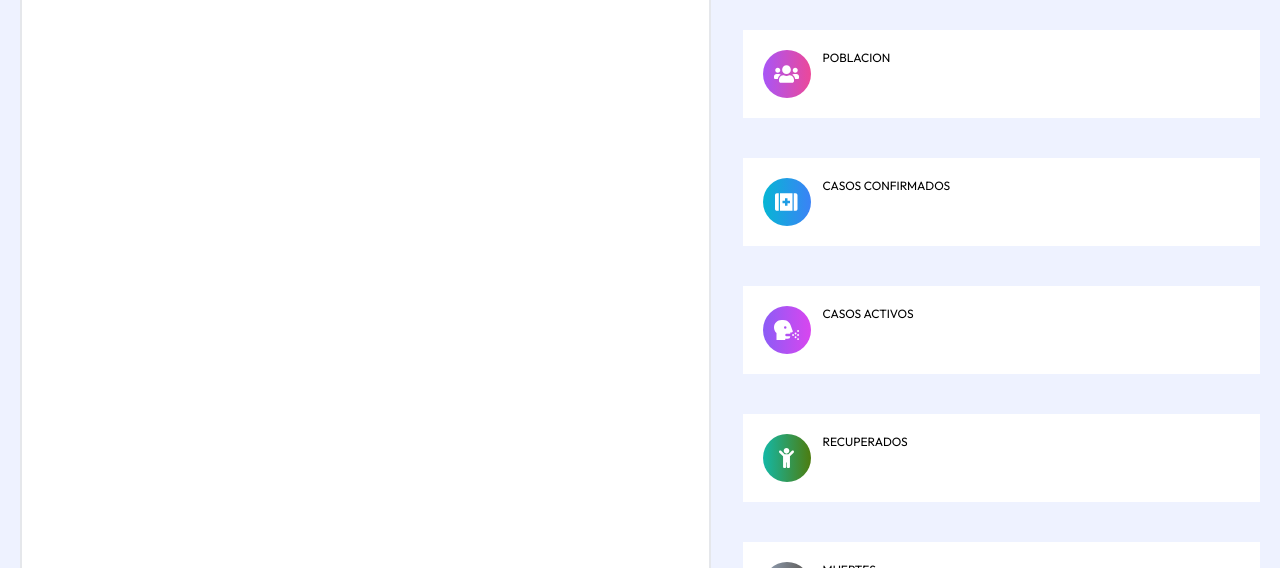
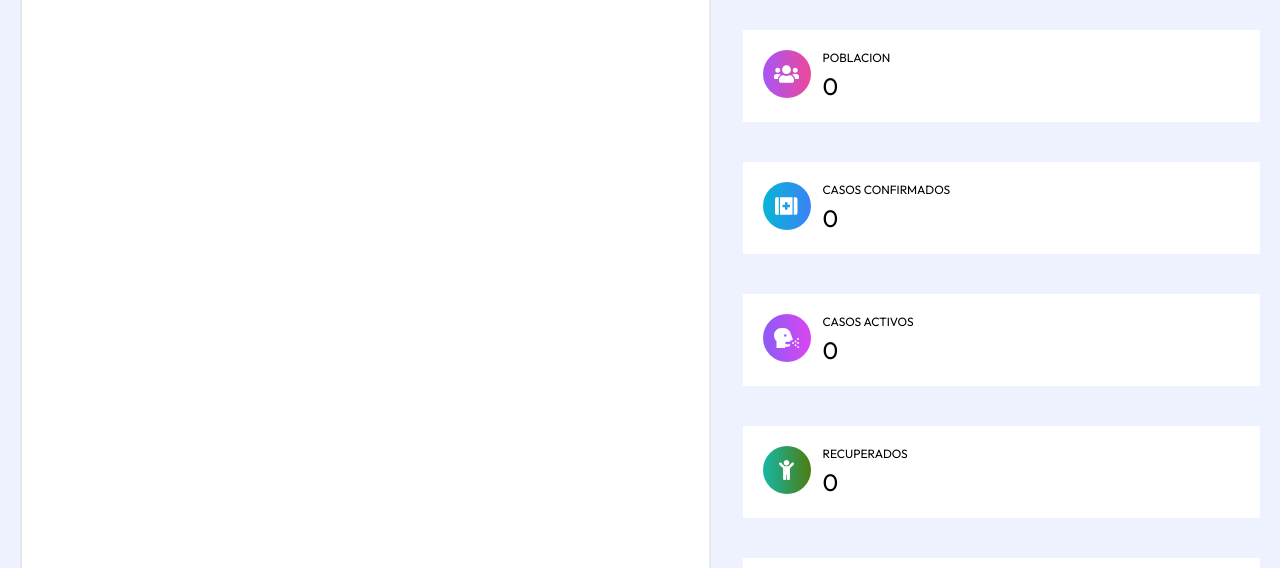
Before and after one commit to Diego-Aldao/covid19-data-react, a React (Vite) app: page / in a window 1280 px wide. Shown: the part 232-800 px from the top of the page. Built offline with nearby package versions, Linux system fonts and the light colour scheme; no server answers.

Commit message:
agregado el cero en caso de que alguna info venga vacia

```diff
--- a/src/components/Dato.jsx
+++ b/src/components/Dato.jsx
@@ -9,7 +9,7 @@ function Dato({ icono, nombre, info, color }) {
       </div>
       <div>
         <p className="uppercase text-xs mb-1">{nombre}</p>
-        <p className="text-2xl">{info ? info.toLocaleString("es-AR") : ""}</p>
+        <p className="text-2xl">{info ? info.toLocaleString("es-AR") : "0"}</p>
       </div>
     </div>
   );
```
